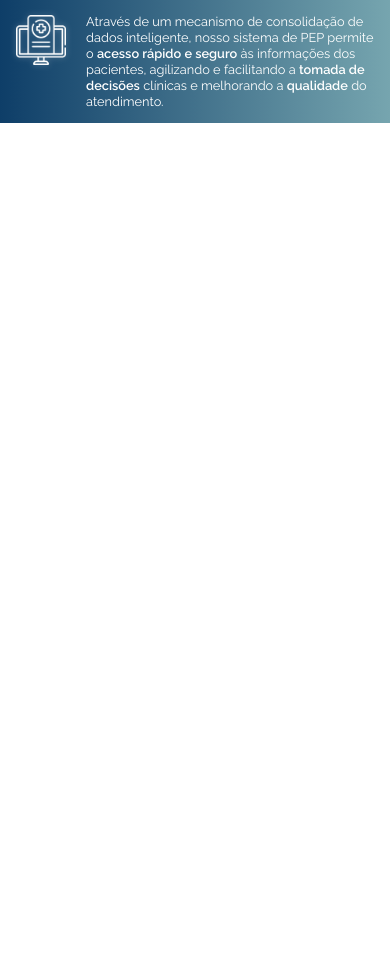
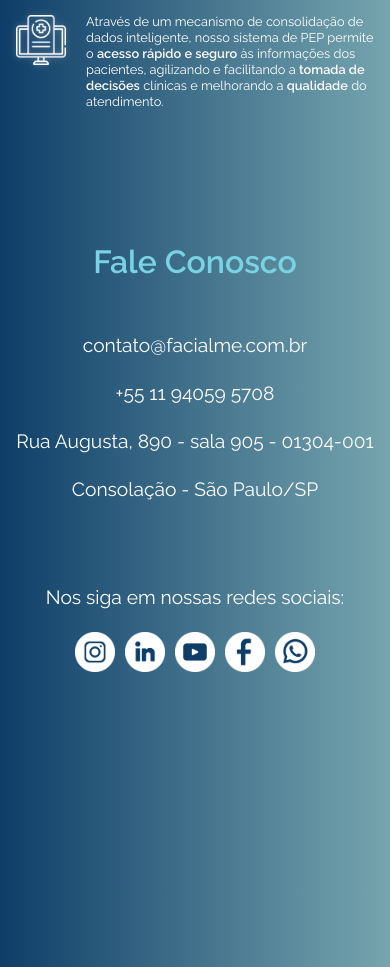
Before and after one commit to gui-schuwarten/facialme_site, a React (Vite) app: page / in a window 390 px wide. Shown: the part 2409-3376 px from the top of the page. Before the commit the page ends 2532 px from the top, so only its background shows below. Built offline with nearby package versions, Linux system fonts and the light colour scheme.

Commit message:
update project

```diff
--- a/src/App.jsx
+++ b/src/App.jsx
@@ -12,7 +12,7 @@ function App() {
       <HeroSection />
       <AboutSection />
       <SpecialtiesSection />
-      {/* <ContactSection /> */}
+      <ContactSection />
     </>
   );
 }
--- a/src/components/Contact/ContactSection.module.css
+++ b/src/components/Contact/ContactSection.module.css
@@ -1,21 +1,24 @@
 .contactSection {
+  width: 100%;
+  height: 100vh;
   background: linear-gradient(90deg, var(--color-marinho), var(--color-esmeralda));
   color: var(--color-white);
-    text-align: center;
-    padding: 100px 20px;
+  text-align: left;
+  display: flex;
+  justify-content: center;
+  align-items: flex-start;
+  box-sizing: border-box;
+  flex-direction: column;
   font-family: var(--font-primary);
-    min-height: 100vh;
 }
 
 .title {
   font-size: 3rem;
   color: var(--color-turquesa);
-    margin-bottom: 40px;
 }
 
-  .info p {
+.info {
   font-size: 1.4rem;
-    margin: 10px 0;
 }
 
 .subtitle {
@@ -41,3 +44,47 @@
   transform: scale(1.1);
   cursor: pointer;
 }
+
+@media (max-width: 480px) {
+  .contactSection {
+    width: 100%;
+    height: 100vh;
+    align-items: center;
+    justify-content: center;
+    padding-bottom: 200px;
+  }
+
+  .title {
+    font-size: 2rem;
+  }
+
+  .info {
+    font-size: 1.2rem;
+    justify-items: center;
+  }
+
+  .subtitle {
+    font-size: 1.2rem;
+    margin-top: 60px;
+    margin-bottom: 20px;
+  }
+
+  .socialIcons {
+    display: flex;
+    justify-content: center;
+    gap: 10px;
+    flex-wrap: wrap;
+  }
+
+  .socialIcons img {
+    width: 40px;
+    height: 40px;
+    transition: transform 0.2s ease;
+  }
+
+  .socialIcons img:hover {
+    transform: scale(1.1);
+    cursor: pointer;
+  }
+
+}
--- a/src/components/Specialties/SpecialtiesSection.module.css
+++ b/src/components/Specialties/SpecialtiesSection.module.css
@@ -73,7 +73,7 @@
   }
 
   .grid {
-    height: 100%;
+    height: 100vh;
     justify-items: flex-start;
     grid-template-columns: 1fr;
     gap: 10px;
```
Lines whose indentation alone changed are shown as unchanged.
